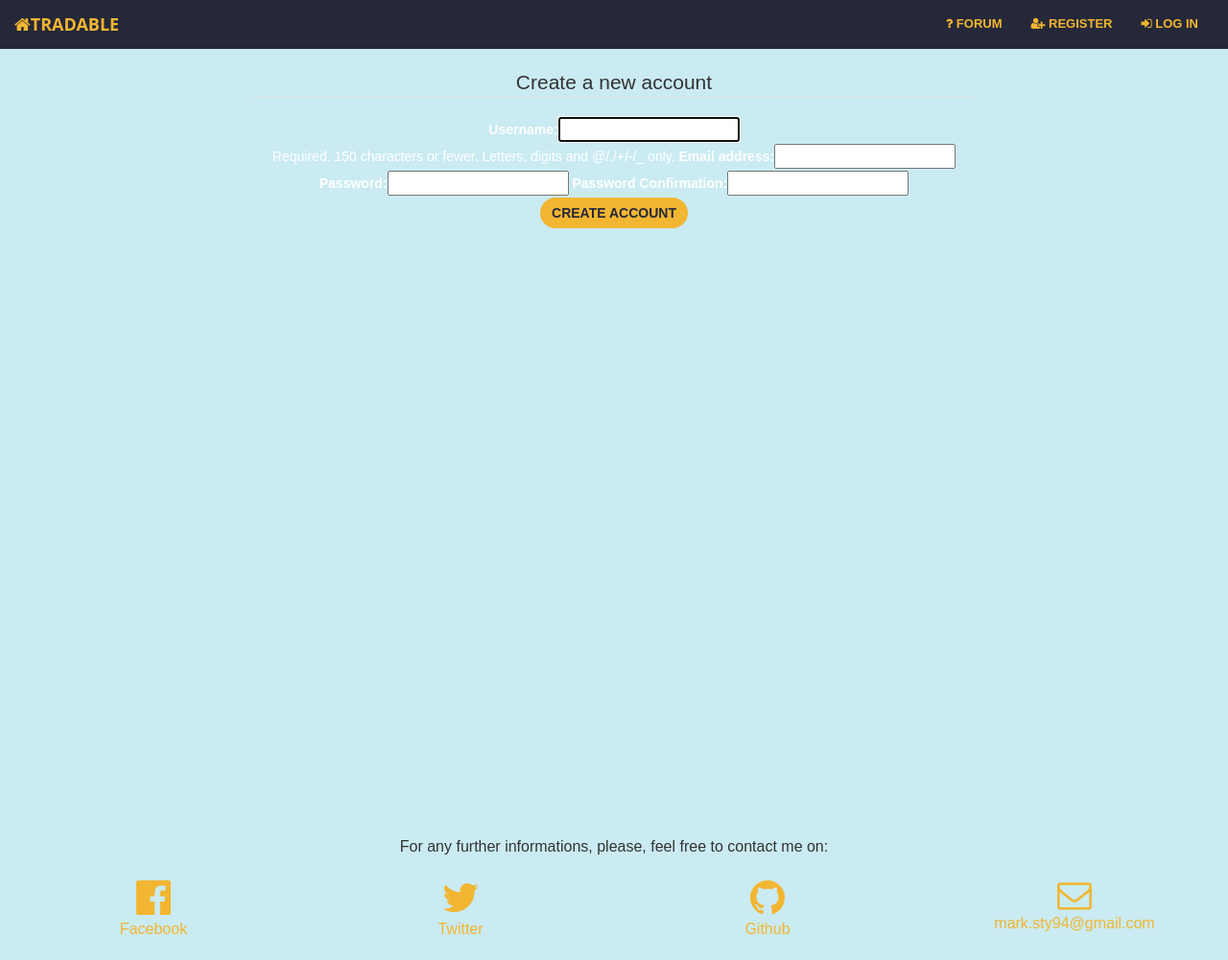
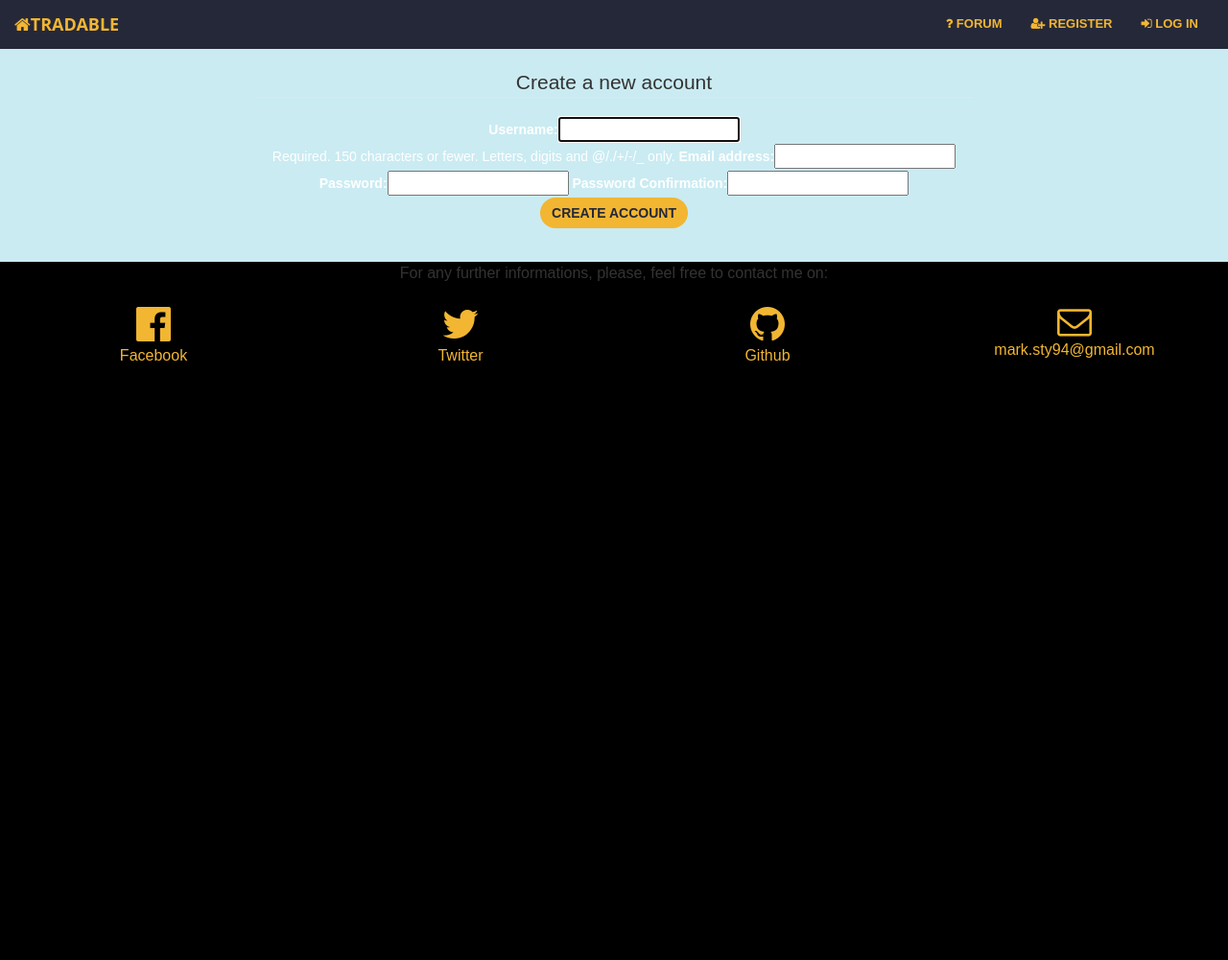
Before and after one commit to Code-Institute-Submissions/stream3_trade, a Django app: page /user/register/ in a window 1280 px wide. Shown: the whole page at 96% size. After the commit the page ends 376 px from the top, so only its background shows below. Run offline with Django 3.2, Linux system fonts and the light colour scheme; some libraries are stand-ins or nearby versions; some web fonts are replaced.

Commit message:
'bugfix3'

```diff
--- a/home/static/css/main.css
+++ b/home/static/css/main.css
@@ -70,7 +70,7 @@
 }
 /*----------------INDEX-------------------*/
 #page-top{
-    background-color: #caebf2;
+    background-color: black;
 }
 .kylediv{
     background-color: #caebf2;
@@ -148,7 +148,7 @@
 
 #about, #threads, #products, #confirm, #myitems, #login{
     background-color: #CAEBF2;
-    height:100%;
+    overflow: auto;
 }
 #story{
     background-color: #CAEBF2;
```
